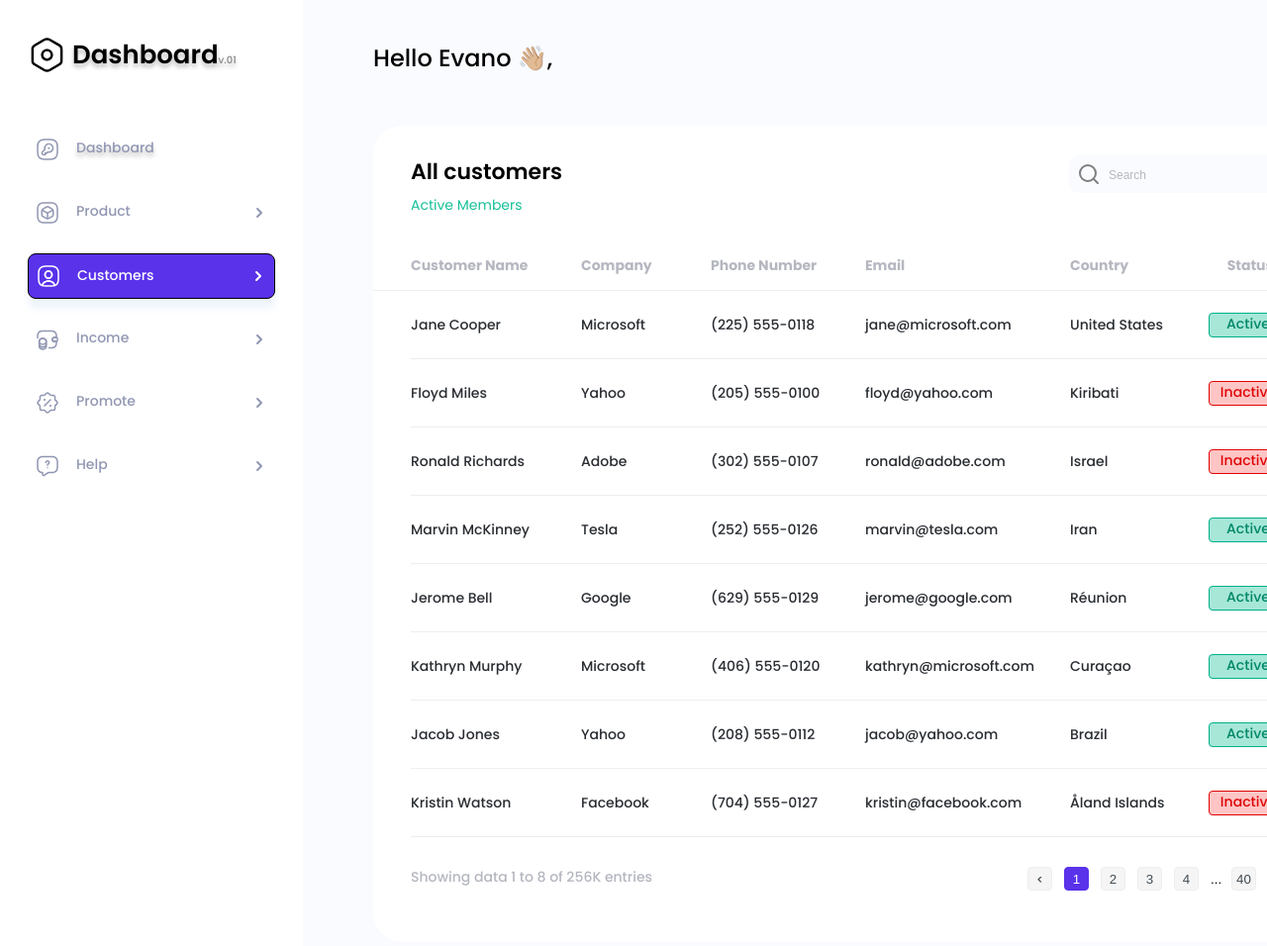
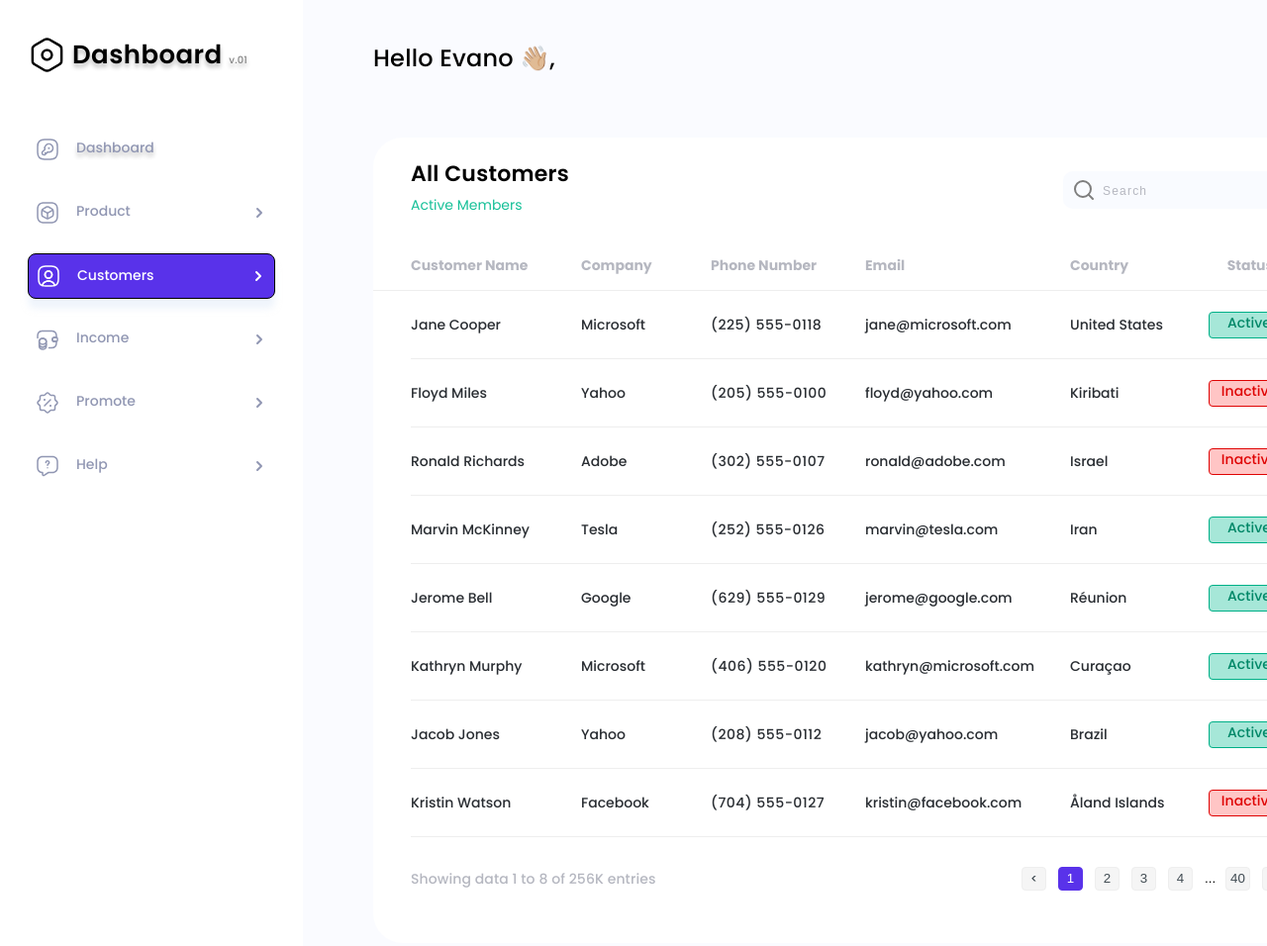
Before and after one commit to Blackdoll-Loki/test_task, a plain HTML site: page index.html in a window 1280 px wide. Shown: the top 956 px of the page at 99% size. Drawn offline with Linux system fonts and the light colour scheme.

Commit message:
change styles for pixel perfect

```diff
--- a/index.html
+++ b/index.html
@@ -9,7 +9,7 @@
 </head>
 <body>
   <aside class="side-menu">
-    <h2 class="side-logo">Dashboard<span class="side-logo__v">v.01</span></h2>
+    <h2 class="side-logo">Dashboard <span class="side-logo__v">v.01</span></h2>
     <nav>
       <ul class="side-list">
         <li class="side-list__item side-list__item1">Dashboard</li>
@@ -54,7 +54,7 @@
         <tr class="table-row">
           <td>Jane Cooper</td>
           <td>Microsoft</td>
-          <td>(225) 555-0118</td>
+          <td class="table-row__phone">(225) 555-0118</td>
           <td>jane@microsoft.com</td>
           <td>United States</td>
           <td class="table-status table-status_active">Active</td>
@@ -62,7 +62,7 @@
         <tr class="table-row">
           <td>Floyd Miles</td>
           <td>Yahoo</td>
-          <td>(205) 555-0100</td>
+          <td class="table-row__phone">(205) 555-0100</td>
           <td>floyd@yahoo.com</td>
           <td>Kiribati</td>
           <td class="table-status table-status_inactive">Inactive</td>
@@ -70,7 +70,7 @@
         <tr class="table-row">
           <td>Ronald Richards</td>
           <td>Adobe</td>
-          <td>(302) 555-0107</td>
+          <td class="table-row__phone">(302) 555-0107</td>
           <td>ronald@adobe.com</td>
           <td>Israel</td>
           <td class="table-status table-status_inactive">Inactive</td>
@@ -78,7 +78,7 @@
         <tr class="table-row">
           <td>Marvin McKinney</td>
           <td>Tesla</td>
-          <td>(252) 555-0126</td>
+          <td class="table-row__phone">(252) 555-0126</td>
           <td>marvin@tesla.com</td>
           <td>Iran</td>
           <td class="table-status table-status_active">Active</td>
@@ -86,7 +86,7 @@
         <tr class="table-row">
           <td>Jerome Bell</td>
           <td>Google</td>
-          <td>(629) 555-0129</td>
+          <td class="table-row__phone">(629) 555-0129</td>
           <td>jerome@google.com</td>
           <td>Réunion</td>
           <td class="table-status table-status_active">Active</td>
@@ -94,7 +94,7 @@
         <tr class="table-row">
           <td>Kathryn Murphy</td>
           <td>Microsoft</td>
-          <td>(406) 555-0120</td>
+          <td class="table-row__phone">(406) 555-0120</td>
           <td>kathryn@microsoft.com</td>
           <td>Curaçao</td>
           <td class="table-status table-status_active">Active</td>
@@ -102,7 +102,7 @@
         <tr class="table-row">
           <td>Jacob Jones</td>
           <td>Yahoo</td>
-          <td>(208) 555-0112</td>
+          <td class="table-row__phone">(208) 555-0112</td>
           <td>jacob@yahoo.com</td>
           <td>Brazil</td>
           <td class="table-status table-status_active">Active</td>
@@ -110,7 +110,7 @@
         <tr class="table-row">
           <td>Kristin Watson</td>
           <td>Facebook</td>
-          <td>(704) 555-0127</td>
+          <td class="table-row__phone">(704) 555-0127</td>
           <td>kristin@facebook.com</td>
           <td>Åland Islands</td>
           <td class="table-status table-status_inactive">Inactive</td>
@@ -118,7 +118,7 @@
       </tbody>
     </table>
     <div class="result-data">
-      <p>Showing data 1 to 8 of  256K entries</p>
+      <p class="result-data__text">Showing data 1 to 8 of  256K entries</p>
       <div class="pages">
         <button class="pages_light pages_left"></button>
         <button class="pages_dark">1</button>
--- a/src/style.css
+++ b/src/style.css
@@ -22,13 +22,14 @@ body{
   padding-left: 45px;
   background: left/contain no-repeat url("./icons/setting1.svg");
   margin-bottom: 53px;
-  text-shadow: 0 4px 4px rgba(0, 0, 0, 0.25)
-  ;
+  text-shadow: 0 4px 4px rgba(0, 0, 0, 0.25);
+  letter-spacing: 0.45px;
 }
 .side-logo__v{
   font-weight: 500;
   font-size: 10px;
   color: #838383;
+  letter-spacing: 0.1px;
 }
 
 .side-list{
@@ -87,12 +88,14 @@ body{
 .person-info__heading{
   font-weight: 500;
   font-size: 14px;
+  line-height: 1.8;
 }
 
 .person-info__role{
   font-weight: 400;
   font-size: 12px;
   color: #757575;
+  line-height: 1.2;
 }
 
 /* main */
@@ -102,24 +105,29 @@ body{
 .greeting{
   font-weight: 500;
   font-size: 24px;
-  margin-bottom: 51px;
+  margin-bottom: 63px;
+  letter-spacing: 0.2px;
 }
 .customers{
   display: flex;
   justify-content: space-between;
+  align-items: center;
   background-color: #ffffff;
-  padding: 30px 53px 40px 38px;
+  padding:28px 53px 40px 38px;
   border-top-right-radius: 30px;
   border-top-left-radius: 30px;
 }
 .customers-text{
   display: flex;
   flex-direction: column;
-  row-gap: 7px;
+  row-gap: 11px;
 }
 .customers-heading{
   font-weight: 600;
   font-size: 22px;
+  text-transform: capitalize;
+  line-height: 0.85;
+  letter-spacing: 0.25px;
 }
 .customers-paragraph{
   font-weight: 400;
@@ -132,7 +140,7 @@ body{
   height: 38px;
   border-radius: 10px;
   border-color: transparent;
-  background: no-repeat left 8px center url("./icons/search.svg"),
+  background: no-repeat left 9px center url("./icons/search.svg"),
               #F9FBFF;
   padding-left: 40px;
   display: flex;
@@ -148,6 +156,7 @@ body{
   font-weight: 400;
   font-size: 12px;
   color: #B5B7C0;
+  letter-spacing: 1.2px;
 }
 .table{
   display: flex;
@@ -164,7 +173,7 @@ body{
   grid-template-columns: 172px 131px 156px 207px 140px 84px;
   grid-template-rows: 35px;
   justify-items: start;
-  padding: 0 44px 0 38px;
+  padding: 0 38px;
   border-bottom: 1px solid #EEEEEE;
 }
 .table-headings__status{
@@ -174,7 +183,7 @@ body{
   display: grid;
   grid-template-rows: repeat(8, 69px);
   color: #292D32;
-  padding: 0 44px 0 38px;
+  padding: 0 38px;
 }
 .table-row{
   display: grid;
@@ -183,9 +192,12 @@ body{
   align-items: center;
   border-bottom: 1px solid #EEEEEE;
 }
+.table-row__phone{
+  letter-spacing: 0.5px;
+}
 .table-status{
-  width: 80px;
-  height: 25px;
+  width: 82px;
+  height: 27px;
   text-align: center;
   border-radius: 4px;
 }
@@ -210,6 +222,10 @@ body{
   font-weight: 500;
   font-size: 14px;
   color: #B5B7C0;
+}
+.result-data__text{
+  letter-spacing: 0.1px;
+  line-height: 1.8;
 }
 .pages{
   width: 271px;
```
